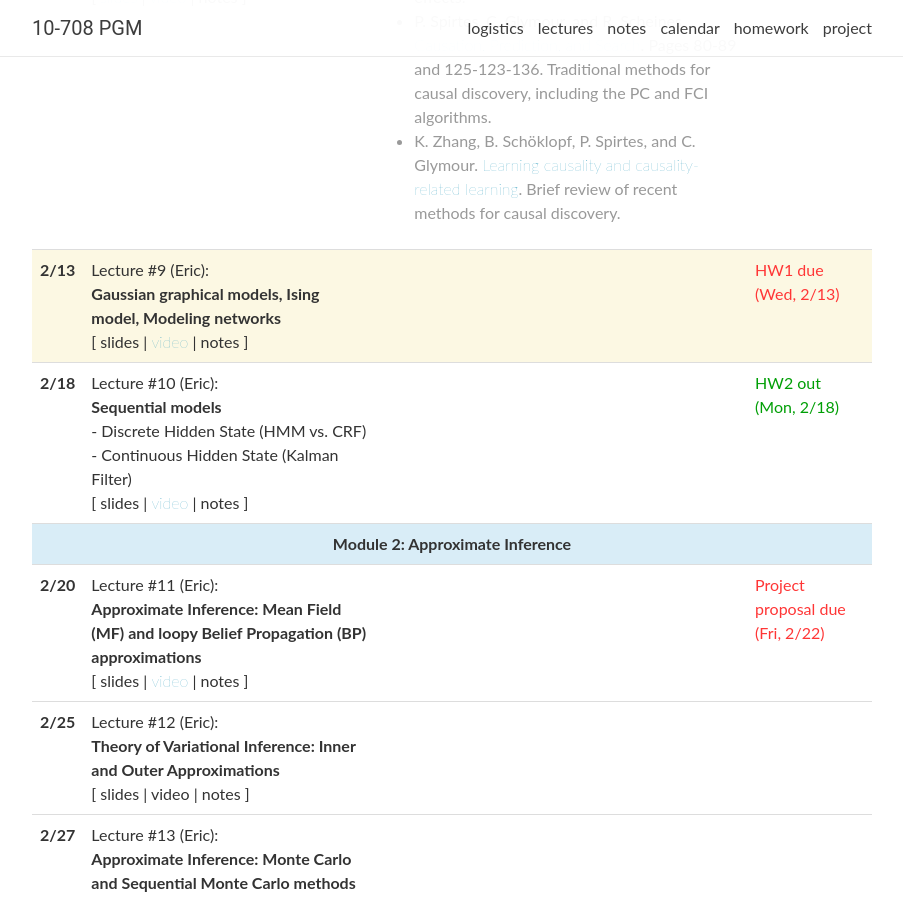
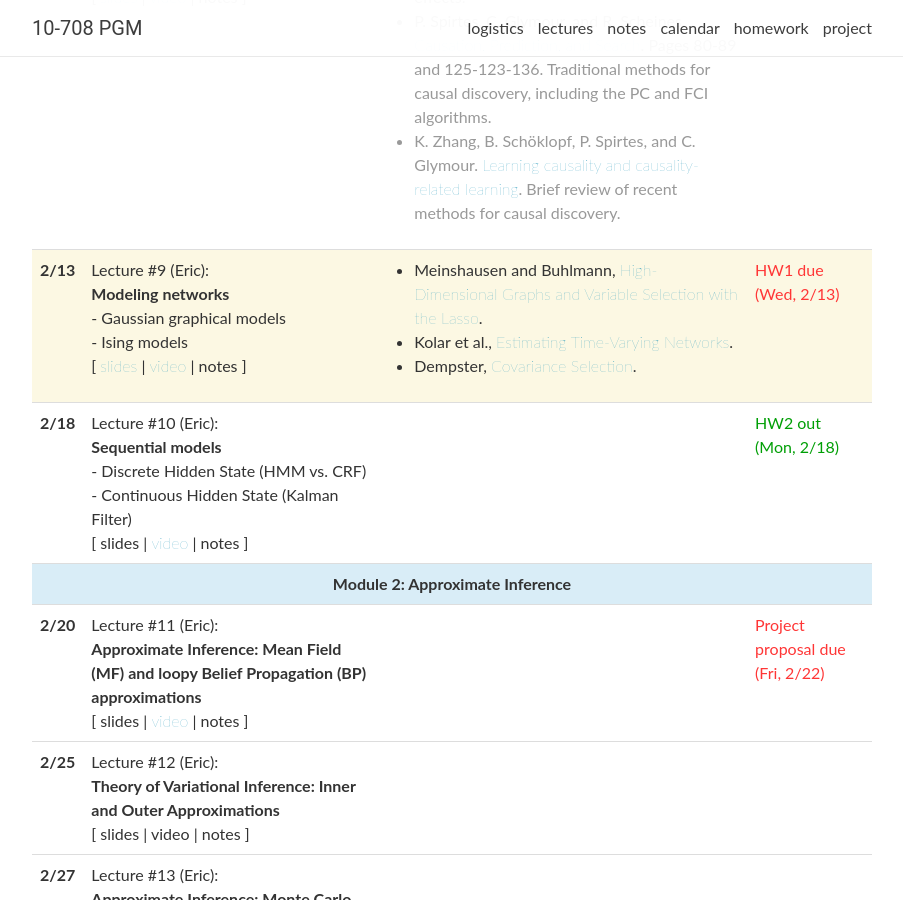
Before and after one commit to sailinglab/pgm-spring-2019, a Jekyll site: the page built from _pages/lectures.md, in a window 1280 px wide and 900 px high, scrolled down 1510 px. Shown: the whole window, without its empty margins (188-1091 px from the left). Built offline with Jekyll 4.4.1, drawn with Linux system fonts in a browser that asks for light colours; nearby versions of some CDN libraries; comment, search, counter and statistics services are not loaded.

Commit message:
Update lectures.yml

```diff
--- a/_data/lectures.yml
+++ b/_data/lectures.yml
@@ -121,11 +121,16 @@
 - date: 2/13
   lecturer: Eric
   title: >
-    <strong>Gaussian graphical models, Ising model, Modeling networks</strong>
-  slides:
+    <strong>Modeling networks</strong> <br>
+    - Gaussian graphical models <br>
+    - Ising models
+  slides: "https://www.dropbox.com/s/yfip5ig21g4qxhn/lecture9-NetworkLearning.pdf?dl=0"
   video: "https://scs.hosted.panopto.com/Panopto/Pages/Viewer.aspx?id=2005749e-7531-473e-adb6-a9d00129c5e1"
   notes:
   readings:
+    - Meinshausen and Buhlmann, <a href="https://projecteuclid.org/euclid.aos/1152540754" target="_blank">High-Dimensional Graphs and Variable Selection with the Lasso</a>.
+    - Kolar et al., <a href="https://www.cs.cmu.edu/~epxing/papers/2010/kolar_song_xing_aoas10.pdf" target="_blank">Estimating Time-Varying Networks</a>.
+    - Dempster, <a href="https://www.jstor.org/stable/2528966?origin=JSTOR-artinfo&seq=1#page_scan_tab_contents" target="_blank">Covariance Selection</a>.
   logistics: >
     <span class="deadline">HW1 due (Wed, 2/13)</span>
 
```
